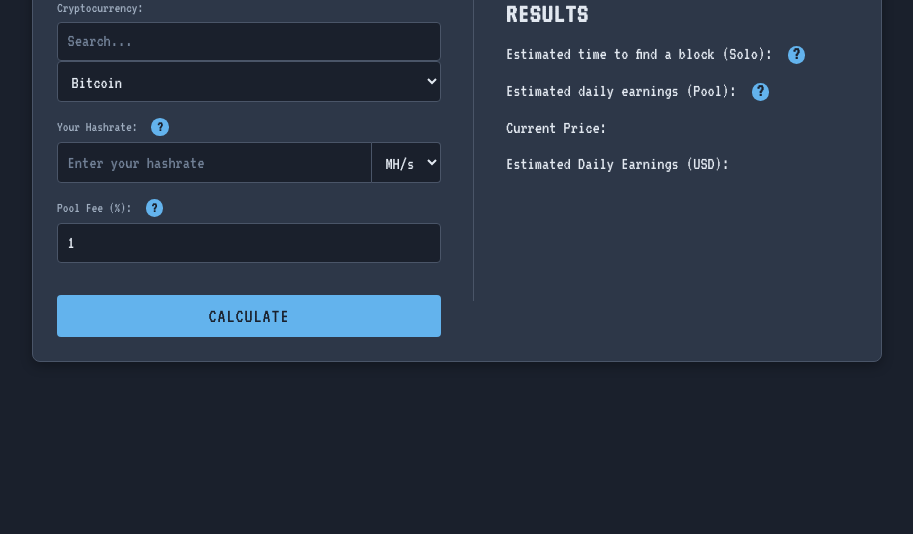
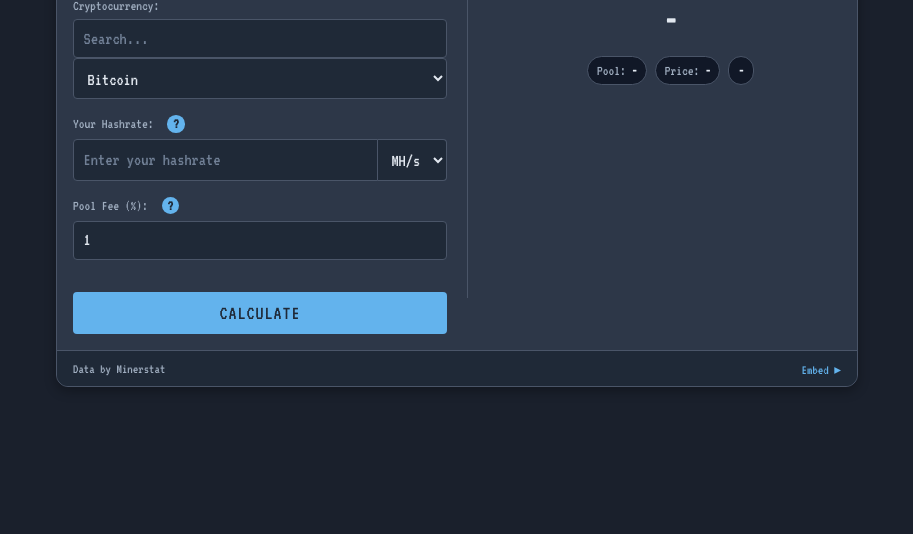
Before and after one commit to zorgoros/block-hit-calculator, a plain HTML site: page index.html in a window 1280 px wide. Shown: the part 266-800 px from the top of the page, without its empty margins (183-1096 px from the left). Drawn offline with Linux system fonts and the light colour scheme.

Commit message:
Improve UI

```diff
--- a/index.html
+++ b/index.html
@@ -9,9 +9,14 @@
 </head>
 <body>
     <div class="container">
+        <div class="widget-head">
+            <!-- You can find a simple SVG icon online to place here -->
             <h1>Block Hit Calculator</h1>
+        </div>
         <div class="widget-body">
             <div class="left-column">
+                <!-- The form-groups are wrapped in a div to help with layout -->
+                <div>
                     <div class="form-group">
                     <label for="crypto">Cryptocurrency:</label>
                     <div class="searchable-select">
@@ -50,33 +55,38 @@
                     </label>
                     <input type="number" id="pool-fee" placeholder="Enter pool fee" value="1">
                     </div>
+                </div>
                 <button id="calculate">Calculate</button>
             </div>
             <div class="right-column">
-                <div id="results">
+                <div id="results" aria-live="polite">
                     <h2>Results</h2>
-                    <p>Estimated time to find a block (Solo):
-                        <span class="tooltip">
-                            <span class="tooltip-icon">?</span>
-                            <span class="tooltip-text">For SOLO MINING. This is a statistical estimate of how long it would take to find a block by yourself. Pool fee does not apply.</span>
-                        </span>
-                        <span id="time-to-find"></span>
-                    </p>
-                    <p>Estimated daily earnings (Pool):
-                        <span class="tooltip">
-                            <span class="tooltip-icon">?</span>
-                            <span class="tooltip-text">For POOL MINING. This is your estimated daily reward when mining in a pool, after the pool fee is deducted.</span>
-                        </span>
-                        <span id="daily-earnings"></span>
-                    </p>
-                    <p>Current Price: <span id="current-price"></span></p>
-                    <p>Estimated Daily Earnings (USD): <span id="daily-earnings-usd"></span></p>
+                    <div class="kpi-main">
+                        <span id="time-to-find">-</span>
+                    </div>
+                    <div class="kpi">
+                        <div class="badge">
+                            <span>Pool:</span>
+                            <span id="daily-earnings">-</span>
+                        </div>
+                        <div class="badge">
+                            <span>Price:</span>
+                            <span id="current-price">-</span>
+                        </div>
+                        <div class="badge" id="daily-earnings-usd-badge">
+                            <span id="daily-earnings-usd">-</span>
+                        </div>
+                    </div>
                 </div>
                 <div id="error-container">
                     <span id="error-message" class="error"></span>
                 </div>
             </div>
         </div>
+        <div class="widget-foot">
+            <span>Data by Minerstat</span>
+            <a id="embed-link" href="#" aria-label="Get embed code">Embed ▸</a>
+        </div>
     </div>
     <script src="script.js"></script>
 </body>
--- a/script.js
+++ b/script.js
@@ -8,7 +8,7 @@ document.addEventListener('DOMContentLoaded', () => {
     const dailyEarningsSpan = document.getElementById('daily-earnings');
     const currentPriceSpan = document.getElementById('current-price');
     const dailyEarningsUsdSpan = document.getElementById('daily-earnings-usd');
-    const errorSpan = document.getElementById('error-message');
+    const errorSpan = document.getElementById('error-message'); // This is fine, but we'll also use it
 
     const poolFeeInput = document.getElementById('pool-fee');
 
@@ -83,6 +83,23 @@ document.addEventListener('DOMContentLoaded', () => {
         return `${years.toFixed(2)} years`;
     }
 
+    function prefillFromUrl() {
+        const params = new URLSearchParams(window.location.search);
+        const crypto = params.get('c');
+        const hashrate = params.get('h');
+        const unit = params.get('u');
+        const fee = params.get('f');
+
+        if (crypto) cryptoSelect.value = crypto;
+        if (hashrate) hashrateInput.value = hashrate;
+        if (unit) hashrateUnitSelect.value = unit;
+        if (fee) poolFeeInput.value = fee;
+
+        if (crypto && hashrate && unit) {
+            calculateButton.click();
+        }
+    }
+
     populateDropdown(popularCoins);
 
     cryptoSearch.addEventListener('input', () => {
@@ -98,6 +115,8 @@ document.addEventListener('DOMContentLoaded', () => {
         }
         populateDropdown(filteredCoins);
     });
+
+    prefillFromUrl(); // Run on page load
 
     calculateButton.addEventListener('click', async () => {
         // 1. Set loading state and clear previous results
@@ -156,9 +175,20 @@ document.addEventListener('DOMContentLoaded', () => {
 
             // 5. Display results with smart formatting
             timeToFindSpan.textContent = formatTime(timeToFindInSeconds);
-            dailyEarningsSpan.textContent = `${dailyEarnings.toFixed(8)} ${selectedCrypto}`;
-            currentPriceSpan.textContent = `${price.toFixed(2)}`;
-            dailyEarningsUsdSpan.textContent = `${(dailyEarnings * price).toFixed(2)}`;
+            dailyEarningsSpan.textContent = `${dailyEarnings.toFixed(6)} ${selectedCrypto}`;
+            currentPriceSpan.textContent = `$${price.toFixed(2)}`;
+            dailyEarningsUsdSpan.textContent = `$${(dailyEarnings * price).toFixed(2)}/day`;
+
+            // 6. Update URL with current parameters
+            const params = new URLSearchParams({
+                c: selectedCrypto,
+                h: userHashrateInput,
+                u: hashrateUnit,
+                f: poolFeePercentage
+            });
+            // Use replaceState to avoid polluting browser history
+            history.replaceState(null, '', `?${params.toString()}`);
+
 
         } catch (error) {
             errorSpan.textContent = error.message;
--- a/style.css
+++ b/style.css
@@ -1,3 +1,9 @@
+/* CSS Variables for Theming */
+:root {
+    --bg: #2d3748; --bg-elev: #1f2937; --text: #e2e8f0; --muted: #a0aec0;
+    --accent: #63b3ed; --border: #4a5568; --badge-bg: #111827;
+}
+
 /* General Body Styles */
 body {
     font-family: 'VT323', monospace;
@@ -13,22 +19,30 @@ body {
 
 /* The Widget Container */
 .container {
-    background-color: #2d3748; /* Lighter Slate */
-    padding: 1.5rem;
-    border-radius: 8px;
-    border: 1px solid #4a5568; /* Subtler border */
+    background-color: var(--bg);
+    border-radius: 12px;
+    border: 1px solid var(--border);
     box-shadow: 0 4px 12px rgba(0, 0, 0, 0.3); /* Softer shadow */
     max-width: 800px; /* Widen for two columns */
     width: 100%;
+    overflow: hidden; /* For border-radius on children */
+    padding: 0;
+}
+
+/* Widget Header */
+.widget-head {
+    display: flex;
+    align-items: center;
+    gap: .5rem;
+    padding: .75rem 1rem;
+    background: linear-gradient(0deg, #1f2937, #273347);
+    border-bottom: 1px solid var(--border);
 }
 
 /* Headings */
 h1, h2 {
-    text-align: center;
-    margin-bottom: 1rem;
-    color: #e2e8f0;
+    color: var(--text);
     text-transform: uppercase;
-    letter-spacing: 1px;
 }
 
 h1 {
@@ -38,7 +52,8 @@ h1 {
 /* --- New Widget Layout --- */
 .widget-body {
     display: flex;
-    gap: 2rem; /* Space between columns */
+    gap: 1.25rem; /* Space between columns */
+    padding: 1rem;
 }
 
 .left-column, .right-column {
@@ -53,7 +68,7 @@ h1 {
 
 .right-column #results {
     flex-grow: 1; /* Allows results to fill vertical space */
-    border-left: 1px solid #4a5568; /* Separator line */
+    border-left: 1px solid var(--border); /* Separator line */
     padding-left: 2rem;
     margin-top: 0;
     border-top: 0;
@@ -63,6 +78,7 @@ h1 {
 .right-column h2 {
     text-align: left;
     margin-top: 0;
+    display: none; /* Results feel inline in widgets */
 }
 
 /* Form Elements */
@@ -81,10 +97,10 @@ input,
 select {
     width: 100%;
     padding: 0.6rem;
-    border: 1px solid #4a5568;
+    border: 1px solid var(--border);
     border-radius: 4px;
-    background-color: #1a202c;
-    color: #e2e8f0;
+    background-color: var(--bg-elev);
+    color: var(--text);
     font-family: 'VT323', monospace;
     font-size: 18px;
     box-sizing: border-box;
@@ -97,8 +113,8 @@ input::placeholder {
 input:focus,
 select:focus {
     outline: none;
-    border-color: #63b3ed;
-    box-shadow: 0 0 0 2px rgba(99, 179, 237, 0.2);
+    border-color: var(--accent);
+    box-shadow: 0 0 0 2px var(--accent, 0.2);
 }
 
 .hashrate-input-group {
@@ -121,8 +137,8 @@ select:focus {
 button {
     width: 100%;
     padding: 0.7rem;
-    background-color: #63b3ed;
-    color: #1a202c;
+    background-color: var(--accent);
+    color: var(--bg-elev);
     border: none;
     border-radius: 4px;
     cursor: pointer;
@@ -139,15 +155,44 @@ button:hover {
 }
 
 button:disabled {
-    background-color: #4a5568;
-    color: #a0aec0;
+    background-color: var(--border);
+    color: var(--muted);
     cursor: not-allowed;
 }
 
-/* Results Section (Original styles modified by column layout) */
-#results p {
-    margin-bottom: 0.8rem;
-    color: #e2e8f0;
+/* Results Section (KPIs and Badges) */
+.kpi-main {
+    font-size: 2.2rem; /* Larger primary result */
+    line-height: 1.1;
+    font-weight: 700;
+    color: var(--text);
+    margin: .25rem 0 1rem;
+    text-align: center;
+}
+
+.kpi {
+    display: flex;
+    flex-wrap: wrap;
+    gap: .5rem;
+    margin: .25rem 0 1rem;
+    justify-content: center;
+}
+
+.badge {
+    display: inline-flex;
+    align-items: center;
+    gap: .35rem;
+    background: var(--badge-bg);
+    border: 1px solid var(--border);
+    padding: .35rem .55rem;
+    border-radius: 999px;
+    font-size: .9rem;
+    color: var(--muted);
+}
+
+.badge span:last-child {
+    color: var(--text);
+    font-weight: bold;
 }
 
 /* Tooltip Styling */
@@ -164,8 +209,8 @@ button:disabled {
     line-height: 1.1rem;
     text-align: center;
     border-radius: 50%;
-    background-color: #63b3ed;
-    color: #1a202c;
+    background-color: var(--accent);
+    color: var(--bg-elev);
     font-weight: bold;
     cursor: pointer;
 }
@@ -173,8 +218,8 @@ button:disabled {
 .tooltip .tooltip-text {
     visibility: hidden;
     width: 220px;
-    background-color: #1a202c;
-    color: #e2e8f0;
+    background-color: var(--bg-elev);
+    color: var(--text);
     text-align: center;
     border-radius: 6px;
     padding: 0.75rem;
@@ -185,7 +230,7 @@ button:disabled {
     margin-left: -110px;
     opacity: 0;
     transition: opacity 0.3s;
-    border: 1px solid #4a5568;
+    border: 1px solid var(--border);
     font-size: 14px;
     box-shadow: 0 2px 5px rgba(0,0,0,0.3);
 }
@@ -206,3 +251,20 @@ button:disabled {
     color: #f56565;
     font-weight: bold;
 }
+
+/* Widget Footer */
+.widget-foot {
+    display: flex;
+    justify-content: space-between;
+    align-items: center;
+    padding: .6rem 1rem;
+    border-top: 1px solid var(--border);
+    color: var(--muted);
+    font-size: .85rem;
+    background-color: var(--bg-elev);
+}
+
+.widget-foot a {
+    color: var(--accent);
+    text-decoration: none;
+}
```
Lines whose indentation alone changed are shown as unchanged.
